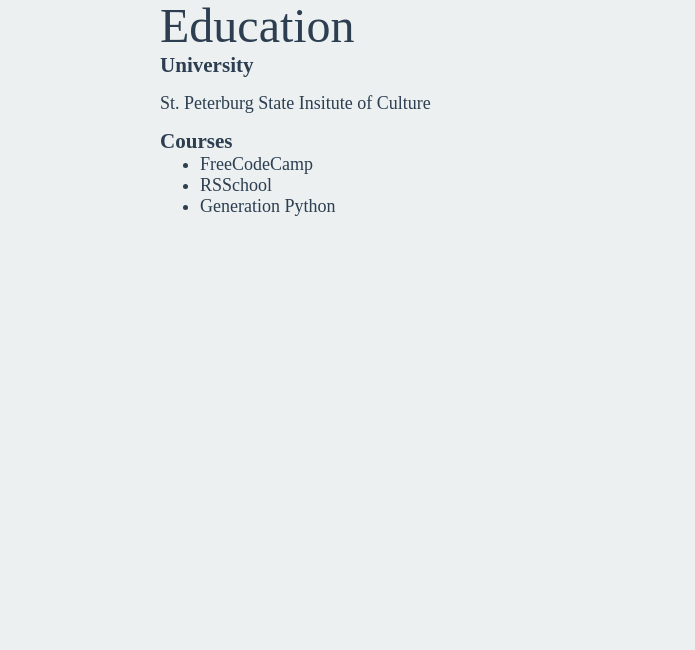
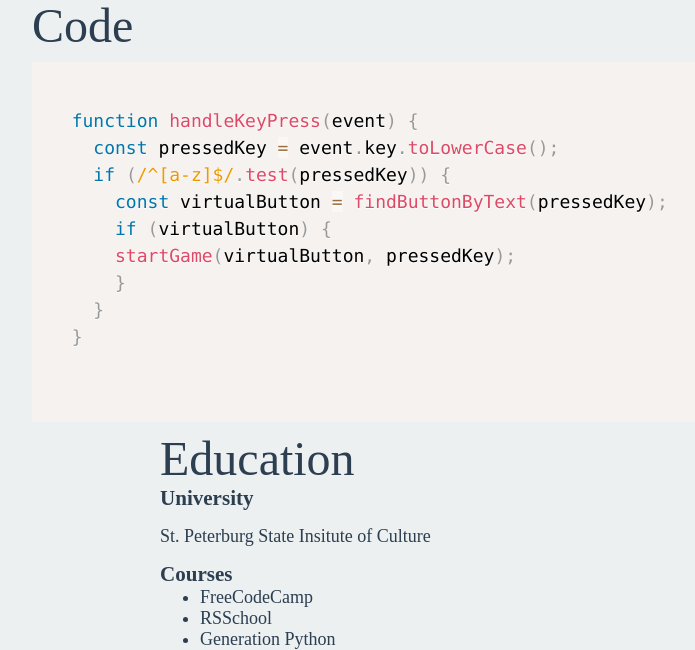
Before and after one commit to velestra/rsschool-cv, a plain HTML site: page index.html in a window 1280 px wide. Shown: the part 1050-1700 px from the top of the page, without its empty margins (224-919 px from the left). Before the commit the page ends 1267 px from the top, so only its background shows below. Drawn offline with nearby package versions, Linux system fonts and the light colour scheme.

Commit message:
feat:add code section

```diff
--- a/index.html
+++ b/index.html
@@ -5,6 +5,11 @@
     <meta name="viewport" content="width=device-width, initial-scale=1.0" />
     <title>CV Dasha Riukhina</title>
     <link rel="stylesheet" href="style.css" />
+    <link
+      href="https://cdnjs.cloudflare.com/ajax/libs/prism/1.24.1/themes/prism.min.css"
+      rel="stylesheet"
+    />
+    <script src="https://cdnjs.cloudflare.com/ajax/libs/prism/1.24.1/prism.min.js"></script>
   </head>
   <body>
     <header class="header">
@@ -126,6 +131,22 @@
           </li>
         </ul>
       </div>
+      <div class="code" id="code">
+        <h2 class="heading2">Code</h2>
+        <pre>
+          <code class="language-javascript">
+  function handleKeyPress(event) {
+    const pressedKey = event.key.toLowerCase();
+    if (/^[a-z]$/.test(pressedKey)) {
+      const virtualButton = findButtonByText(pressedKey);
+      if (virtualButton) {
+      startGame(virtualButton, pressedKey);
+      }
+    }
+  }
+          </code>
+        </pre>
+      </div>
     </main>
     <aside class="main_aside">
       <h2 class="heading2">Education</h2>
```
Also changed, not shown: 1 other file.
